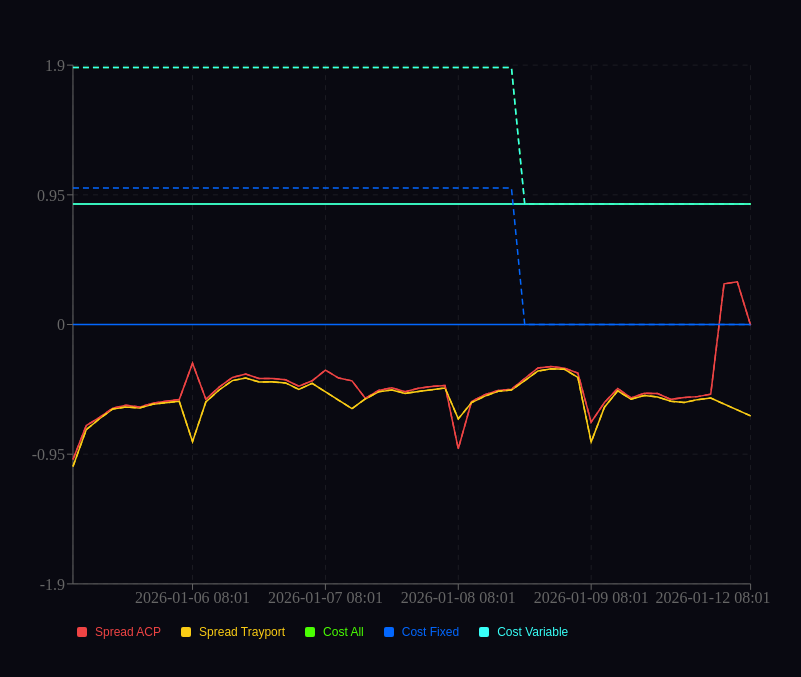
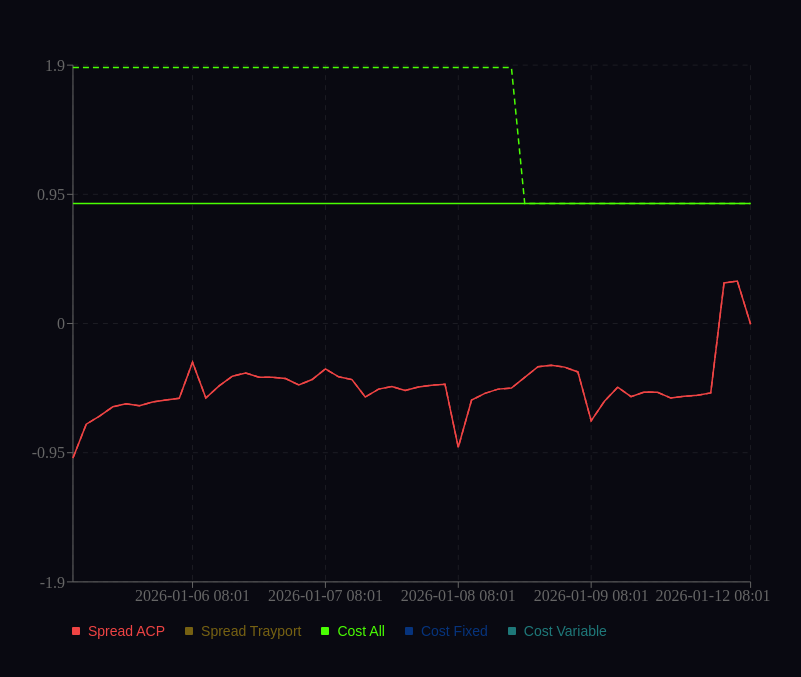
Before and after one commit to khayal0/route-chart, a React (Vite) app: page / in a window 1280 px wide. Shown: the part 163-840 px from the top of the page, without its empty margins (215-1016 px from the left). Built offline with nearby package versions, Linux system fonts and the light colour scheme.

Commit message:
tooltip update

```diff
--- a/src/App.tsx
+++ b/src/App.tsx
@@ -8,7 +8,6 @@ import {
   CartesianGrid,
   Tooltip,
   Legend,
-  type TooltipProps,
 } from "recharts"
 import type { DataKey } from "recharts/types/util/types"
 import customParseFormat from "dayjs/plugin/customParseFormat"
@@ -22,6 +21,7 @@ import { spreads as spreadsRawR2 } from "./data/spread.js"
 
 import "./App.css"
 import CustomLegend from "./CustomLegend.tsx"
+import CustomTooltip from "./CustomTooltip.tsx"
 
 dayjs.extend(customParseFormat)
 dayjs.extend(isoWeek)
@@ -44,7 +44,7 @@ type SpreadRow = {
 
 type RouteKey = "r1" | "r2"
 
-type CombinedRow = {
+export type CombinedRow = {
   timestampUk: string
   tenor: string
 
@@ -61,7 +61,7 @@ type CombinedRow = {
   spread_trayport_r2?: number
 }
 
-const COLORS: Record<string, string> = {
+export const COLORS: Record<string, string> = {
   cost_all: "#4afe03",
   cost_fixed: "#0367fe",
   cost_variable: "#38fff8",
@@ -69,7 +69,7 @@ const COLORS: Record<string, string> = {
   spread_trayport: "#facc15",
 }
 
-const ROUTE_2_DASH = "6 4"
+const ROUTE_2_DASH = "6 4";
 
 function normalizeCostType(v: string) {
   const t = v.toLowerCase()
@@ -118,26 +118,35 @@ function deduplicateWeekends<T extends Record<string, unknown>>(data: T[]) {
 
 type RouteData = { costs: CostRow[]; spreads: SpreadRow[] }
 
+// ✅ add these types just above combineRouteIntoMap (or near RouteKey)
+type CostBase = "cost_all" | "cost_fixed" | "cost_variable"
+type SpreadBase = "spread_acp" | "spread_trayport"
+type MetricBase = CostBase | SpreadBase
+type MetricKeyForRoute<R extends RouteKey> = `${MetricBase}_${R}`
+
+function metricKey<R extends RouteKey>(base: MetricBase, routeKey: R): MetricKeyForRoute<R> {
+  return `${base}_${routeKey}` as MetricKeyForRoute<R>
+}
+
 function combineRouteIntoMap(route: RouteData, routeKey: RouteKey, map: Map<string, CombinedRow>) {
   const ensure = (timestampUk: string, tenor: string) => {
     if (!map.has(timestampUk)) map.set(timestampUk, { timestampUk, tenor })
     return map.get(timestampUk)!
   }
-  const key = (base: string) => `${base}_${routeKey}` as keyof CombinedRow
 
   for (const c of route.costs) {
     const row = ensure(c.timestampUk, c.tenor)
     const t = normalizeCostType(c.costCalculationType)
-    if (t === "all") row[key("cost_all")] = c.avg
-    if (t === "fixed") row[key("cost_fixed")] = c.avg
-    if (t === "variable") row[key("cost_variable")] = c.avg
+    if (t === "all") row[metricKey("cost_all", routeKey)] = c.avg
+    if (t === "fixed") row[metricKey("cost_fixed", routeKey)] = c.avg
+    if (t === "variable") row[metricKey("cost_variable", routeKey)] = c.avg
   }
 
   for (const s of route.spreads) {
     const row = ensure(s.timestampUk, s.tenor)
     const m = normalizeMarket(s.source)
-    if (m === "acp") row[key("spread_acp")] = s.avg
-    if (m === "trayport") row[key("spread_trayport")] = s.avg
+    if (m === "acp") row[metricKey("spread_acp", routeKey)] = s.avg
+    if (m === "trayport") row[metricKey("spread_trayport", routeKey)] = s.avg
   }
 }
 
@@ -154,7 +163,7 @@ function combineTwoRoutes(route1: RouteData, route2?: RouteData | null): Combine
 /** Canonical metrics (ONE legend item each) */
 type MetricKey = "spread_acp" | "spread_trayport" | "cost_all" | "cost_fixed" | "cost_variable"
 
-const METRICS: Array<{ key: MetricKey; label: string; colorKey: MetricKey }> = [
+export const METRICS: Array<{ key: MetricKey; label: string; colorKey: MetricKey }> = [
   { key: "spread_acp", label: "Spread ACP", colorKey: "spread_acp" },
   { key: "spread_trayport", label: "Spread Trayport", colorKey: "spread_trayport" },
   { key: "cost_all", label: "Cost All", colorKey: "cost_all" },
@@ -167,78 +176,6 @@ function toR1(metric: MetricKey) {
 }
 function toR2(metric: MetricKey) {
   return `${metric}_r2` as keyof CombinedRow
-}
-
-/** Tooltip that shows Route 1 | Route 2 side-by-side */
-function TwoRouteTooltip({
-  active,
-  label,
-  payload,
-  hasRoute2,
-}: TooltipProps<number, string> & { hasRoute2: boolean }) {
-  if (!active || !payload || payload.length === 0) return null
-
-  const row = payload[0]?.payload as CombinedRow | undefined
-  if (!row) return null
-
-  const formatNum = (v: unknown) =>
-    typeof v === "number" && Number.isFinite(v) ? v.toFixed(4) : "—"
-
-  return (
-    <div
-      style={{
-        backgroundColor: "#111",
-        borderRadius: 6,
-        padding: "10px 12px",
-        color: "#fff",
-        boxShadow: "0 6px 16px rgba(0,0,0,0.4)",
-        minWidth: 320,
-      }}
-    >
-      <div style={{ color: "#bbb", fontSize: 16, marginBottom: 8 }}>{label}</div>
-
-      <div
-        style={{
-          display: "grid",
-          gridTemplateColumns: hasRoute2 ? "1.3fr 1fr 1fr" : "1.3fr 1fr",
-          gap: 8,
-          alignItems: "center",
-        }}
-      >
-        <div />
-        <div style={{ color: "#bbb", fontSize: 12 }}>Route 1</div>
-        {hasRoute2 ? <div style={{ color: "#bbb", fontSize: 12 }}>Route 2</div> : null}
-
-        {METRICS.map((m) => {
-          const v1 = row[`${m.key}_r1` as keyof CombinedRow]
-          const v2 = row[`${m.key}_r2` as keyof CombinedRow]
-          const color = COLORS[m.colorKey]
-
-          return (
-            <div key={m.key} style={{ display: "contents" }}>
-              {/* colored name cell */}
-              <div style={{ display: "inline-flex", alignItems: "center", gap: 8 }}>
-                <span
-                  aria-hidden
-                  style={{
-                    width: 10,
-                    height: 10,
-                    borderRadius: 2,
-                    background: color,
-                    display: "inline-block",
-                  }}
-                />
-                <span style={{ fontSize: 12, color: "#ddd" }}>{m.label}</span>
-              </div>
-
-              <div style={{ fontSize: 12 }}>{formatNum(v1)}</div>
-              {hasRoute2 ? <div style={{ fontSize: 12 }}>{formatNum(v2)}</div> : null}
-            </div>
-          )
-        })}
-      </div>
-    </div>
-  )
 }
 
 
@@ -269,10 +206,10 @@ export default function CostsAndSpreadsChart() {
    */
   const [hidden, setHidden] = useState<Record<MetricKey, boolean>>({
     spread_acp: false,
-    spread_trayport: false,
+    spread_trayport: true,
     cost_all: false,
-    cost_fixed: false,
-    cost_variable: false,
+    cost_fixed: true,
+    cost_variable: true,
   })
 
   const toggleMetric = (metric: string) => {
@@ -314,7 +251,9 @@ export default function CostsAndSpreadsChart() {
             animationEasing="linear"
             animationDuration={100}
             cursor={{ stroke: "#111", strokeOpacity: 0.15 }}
-            content={(props) => <TwoRouteTooltip {...props} hasRoute2={hasRoute2} />}
+            content={(props) =>
+              <CustomTooltip {...props} hasRoute2={hasRoute2} hiddenKeys={hidden} />
+            }
           />
 
           <Legend
--- a/src/CustomLegend.tsx
+++ b/src/CustomLegend.tsx
@@ -50,7 +50,7 @@ export default function CustomLegend({
     })()
 
     return (
-        <div style={{ display: "flex", flexWrap: "wrap", gap: 12, paddingLeft: 60, paddingTop: 10 }}>
+        <div style={{ display: "flex", flexWrap: "wrap", gap: 12, paddingLeft: 55, paddingTop: 10 }}>
             {unique.map(({ entry, key }, idx) => {
                 const isHidden = Boolean(hiddenKeys[key])
                 const color = String(entry.color ?? "#111")
@@ -75,14 +75,14 @@ export default function CustomLegend({
                         <span
                             aria-hidden
                             style={{
-                                width: 10,
-                                height: 10,
-                                borderRadius: 2,
+                                width: 8,
+                                height: 8,
+                                borderRadius: 1,
                                 background: color,
                                 display: "inline-block",
                             }}
                         />
-                        <span style={{ fontSize: 12, color, lineHeight: 1 }}>{LABELS[entry.value || ""] ?? entry.value}</span>
+                        <span style={{ fontSize: 14, color, lineHeight: 1 }}>{LABELS[entry.value || ""] ?? entry.value}</span>
                     </button>
                 )
             })}
--- /dev/null
+++ b/src/CustomTooltip.tsx
@@ -0,0 +1,72 @@
+import type { TooltipProps } from "recharts"
+import type {
+    NameType,
+    ValueType,
+} from "recharts/types/component/DefaultTooltipContent"
+import { COLORS, METRICS, type CombinedRow } from "./App"
+
+export default function TwoRouteTooltip({
+    active,
+    label,
+    payload,
+    hasRoute2,
+    hiddenKeys,
+}: TooltipProps<ValueType, NameType> & {
+    hasRoute2: boolean
+    hiddenKeys: Record<string, boolean> // metric keys: spread_acp, cost_all, ...
+}) {
+    if (!active || !payload || payload.length === 0) return null
+
+    const row = payload[0]?.payload as CombinedRow | undefined
+    if (!row) return null
+
+    const formatNum = (v: unknown) =>
+        typeof v === "number" && Number.isFinite(v) ? v.toFixed(4) : "—"
+
+    return (
+        <div
+            style={{
+                backgroundColor: "#111",
+                borderRadius: 6,
+                padding: "10px 12px",
+                color: "#fff",
+                boxShadow: "0 6px 16px rgba(0,0,0,0.4)",
+                minWidth: 320,
+            }}
+        >
+            <div style={{ color: "#bbb", fontSize: 16, marginBottom: 8 }}>
+                {String(label ?? "")}
+            </div>
+
+            <div
+                style={{
+                    display: "grid",
+                    gridTemplateColumns: hasRoute2 ? "1.3fr 1fr 1fr" : "1.3fr 1fr",
+                    gap: 8,
+                    alignItems: "center",
+                }}
+            >
+                <div />
+                <div style={{ color: "#bbb", fontSize: 12 }}>Route 1</div>
+                {hasRoute2 ? <div style={{ color: "#bbb", fontSize: 12 }}>Route 2</div> : null}
+
+                {METRICS.filter((m) => !hiddenKeys[m.key]).map((m) => {
+                    const v1 = row[`${m.key}_r1` as keyof CombinedRow]
+                    const v2 = row[`${m.key}_r2` as keyof CombinedRow]
+                    const color = COLORS[m.colorKey]
+
+                    return (
+                        <div key={m.key} style={{ display: "contents" }}>
+                            <div style={{ display: "inline-flex", alignItems: "center", gap: 8 }}>
+                                <span style={{ fontSize: 12, color }}>{m.label}</span>
+                            </div>
+
+                            <div style={{ fontSize: 12 }}>{formatNum(v1)}</div>
+                            {hasRoute2 ? <div style={{ fontSize: 12 }}>{formatNum(v2)}</div> : null}
+                        </div>
+                    )
+                })}
+            </div>
+        </div>
+    )
+}
```
Also changed, not shown: 1 other file (tests, documents, lock files or other folders).
